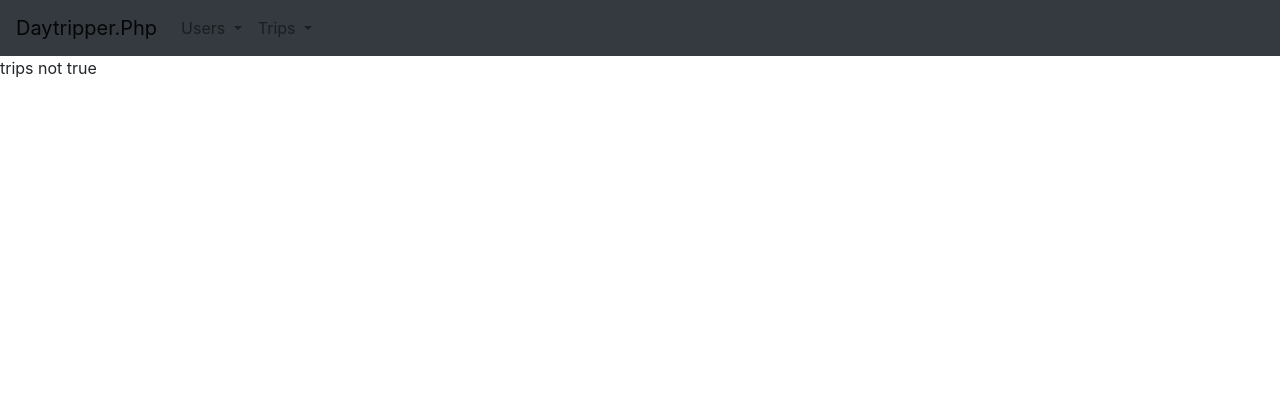
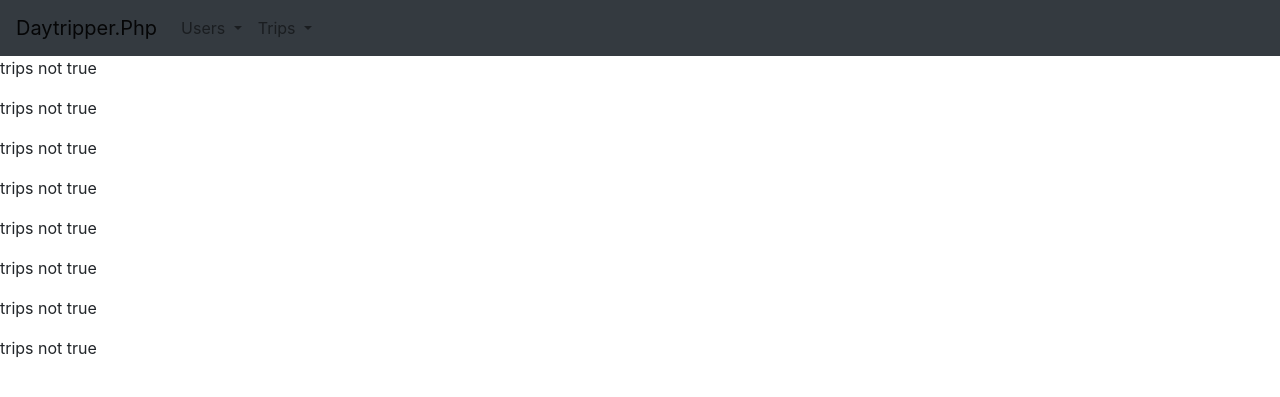
Before and after one commit to pagresham/dt.php, a PHP site: page /user/trips.php in a window 1280 px wide. Shown: the top 397 px of the page. Run offline with PHP 8.4, Linux system fonts and the light colour scheme; data that the repository does not hold is empty; some libraries are stand-ins or nearby versions.

Commit message:
fixed bugs

```diff
--- a/Services/ActivityService.php
+++ b/Services/ActivityService.php
@@ -1,9 +1,9 @@
 <?php
 
 require 'vendor/autoload.php';
-use GuzzleHttp\Client;
-use GuzzleHttp\Psr7;
-use GuzzleHttp\Exception\RequestException;
+// use GuzzleHttp\Client;
+// use GuzzleHttp\Psr7;
+// use GuzzleHttp\Exception\RequestException;
 
 /**
 * Activity Service
--- a/Services/TripService.php
+++ b/Services/TripService.php
@@ -1,9 +1,9 @@
 <?php
 
 require 'vendor/autoload.php';
-use GuzzleHttp\Client;
-use GuzzleHttp\Psr7;
-use GuzzleHttp\Exception\RequestException;
+// use GuzzleHttp\Client;
+// use GuzzleHttp\Psr7;
+// use GuzzleHttp\Exception\RequestException;
 
 /**
 * Trip Service
@@ -18,6 +18,10 @@ class TripService
 	function __construct($client)
 	{
 		$this->_client = $client;
+	}
+
+	function testService() {
+		print "<p>Test Service</p>";
 	}
 
 	/**
@@ -51,7 +55,9 @@ class TripService
 																'difficulty' => $arr['difficulty'],
 																'rating' => $arr['rating'],
 																'city' => $arr['city'],
-																'state' => $arr['state']
+																'state' => $arr['state'],
+																'activity' => $arr['activity'],
+																'owner' => $arr['owner'],
 															]]);
 		if($resp->getStatusCode() == 200) {
 			return true;
--- a/Services/UserService.php
+++ b/Services/UserService.php
@@ -1,9 +1,9 @@
 <?php
 
 require 'vendor/autoload.php';
-use GuzzleHttp\Client;
-use GuzzleHttp\Psr7;
-use GuzzleHttp\Exception\RequestException;
+// use GuzzleHttp\Client;
+// use GuzzleHttp\Psr7;
+// use GuzzleHttp\Exception\RequestException;
 
 /**
 *
--- a/assets/js/location.js
+++ b/assets/js/location.js
@@ -1,7 +1,5 @@
 $(function() {
 	// alert("found the js file");
-
-	console.log($('#checkht').height())
 
 	$('#difficulty').on('input', function() {
 		trackDifficulty();
--- a/controllers/TripController.php
+++ b/controllers/TripController.php
@@ -19,7 +19,8 @@ class TripController
 	 * Validate New Trip
 	 */
 	function validateTrip($p) {
-		$name= $description= $date= $rating= $difficulty= $city= $state= $lat= $lon= "";
+		print "<h1>Top of the TripController!!!</h1>";
+		$name= $description= $date= $rating= $difficulty= $city= $state= $lat= $lon= $owner= $activity = "";
 		$errors = [];
 		function tr($v) {
 			return htmlspecialchars(trim($v));
@@ -35,7 +36,8 @@ class TripController
 		$state = $post['state'];
 		$lat = $post['lat'];
 		$lon = $post['lon'];
-
+		$owner = $post['owner'];
+		$activity = $post['activity'];
 		// print_r($post);
 
 		if(empty($name)) {
@@ -74,7 +76,6 @@ class TripController
 				$errors['city'] = 'City is not a valid value';
 			}
 		}
-
 		if($state != "") {
 			if(!preg_match('/^[a-zA-Z ]{1,100}$/', $state)) {
 				print "<p>". $state ."</p>";
@@ -82,21 +83,27 @@ class TripController
 				$errors['state'] = 'State is not a valid value';
 			}
 		}
-
 		if($lat != "") {
 			if(!preg_match('/^[0-9.-]{0,30}$/', $lat)) {
 				$errors['lat'] = 'Lattitude is not a valid value';
 			}
 		}
-
-
 		if($lon != "") {
 			if(!preg_match('/^[0-9.-]{0,30}$/', $lon)) {
 				print($lon);
 				$errors['lon'] = 'Longitude is not a valid value';
 			}
 		}
-
+		if(empty($activity)) {
+			$errors['activity'] = "Activity is a required field";
+		} else if(!preg_match('/^.{1,100}$/', $activity)) {
+			$errors['activity'] = "Activity is less than 100 characters";
+		}
+		if(empty($owner)) {
+			$errors['owner'] = "Onwer is a required field";
+		} else if(!preg_match('/^.{1,200}$/', $owner)) {
+			$errors['onwer'] = "Owner is more than 200 characters";
+		}
 
 		if(!count($errors) == 0) {
 			// Should pass out these errors better - use one of those functions you wrote
--- a/trips.php
+++ b/trips.php
@@ -14,14 +14,14 @@ $tService = new TripService(newClient());
 $tController = new TripController($tService);
 
 
+$trips = null;
+$trips = $tController->getEntries();
 
-$trips = $tController->getEntries();
 // print_r($trips);
 
 
 if($trips) {
 ?>
-
 	<table class="table">
 		<tr>
 			<th>Name</th>
@@ -53,7 +53,15 @@ if($trips) {
 <?php
 }
 else {
-	print "trips not true";
+	print "<p>trips not true</p>";
+	print "<p>trips not true</p>";
+	print "<p>trips not true</p>";
+	print "<p>trips not true</p>";
+	print "<p>trips not true</p>";
+	print "<p>trips not true</p>";
+	print "<p>trips not true</p>";
+	print "<p>trips not true</p>";
+
 }
 
 
```
Also changed, not shown: index.php (+10 -0 lines), new_entry.php (+5 -2 lines).
